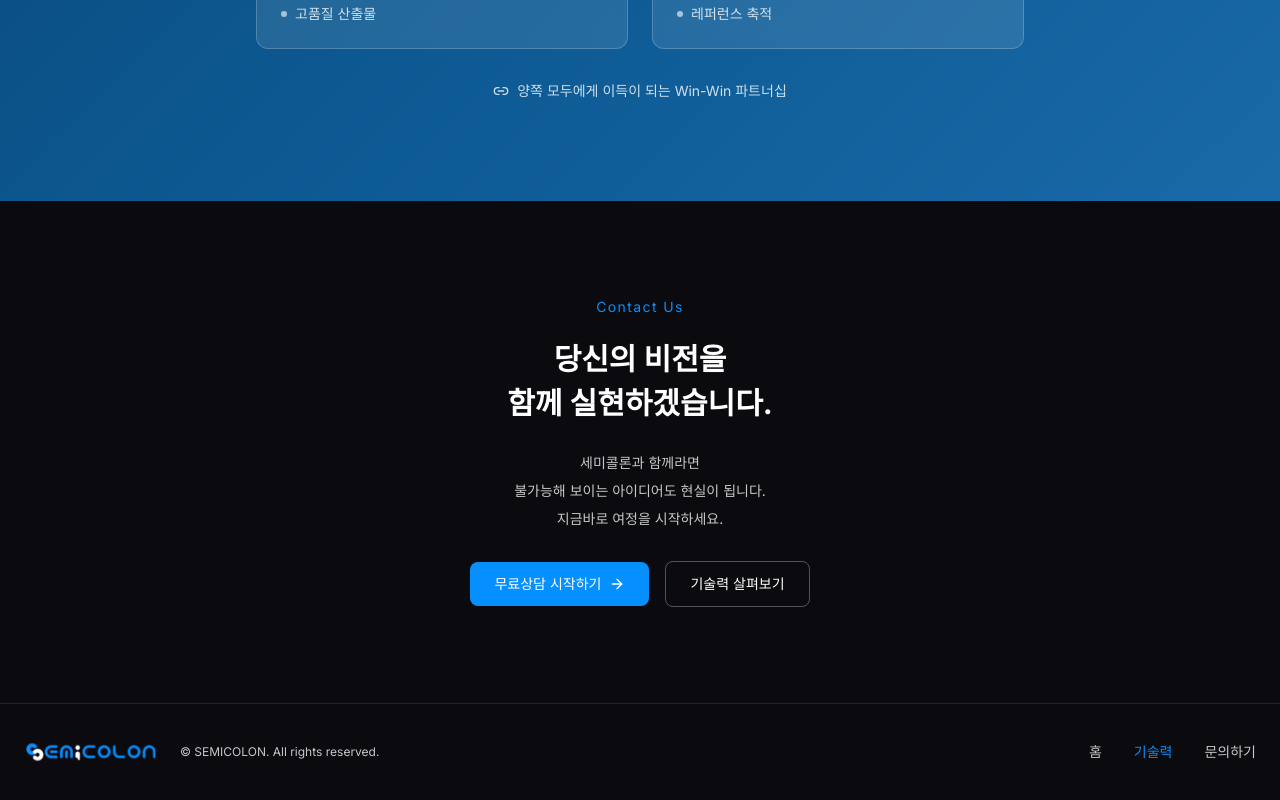
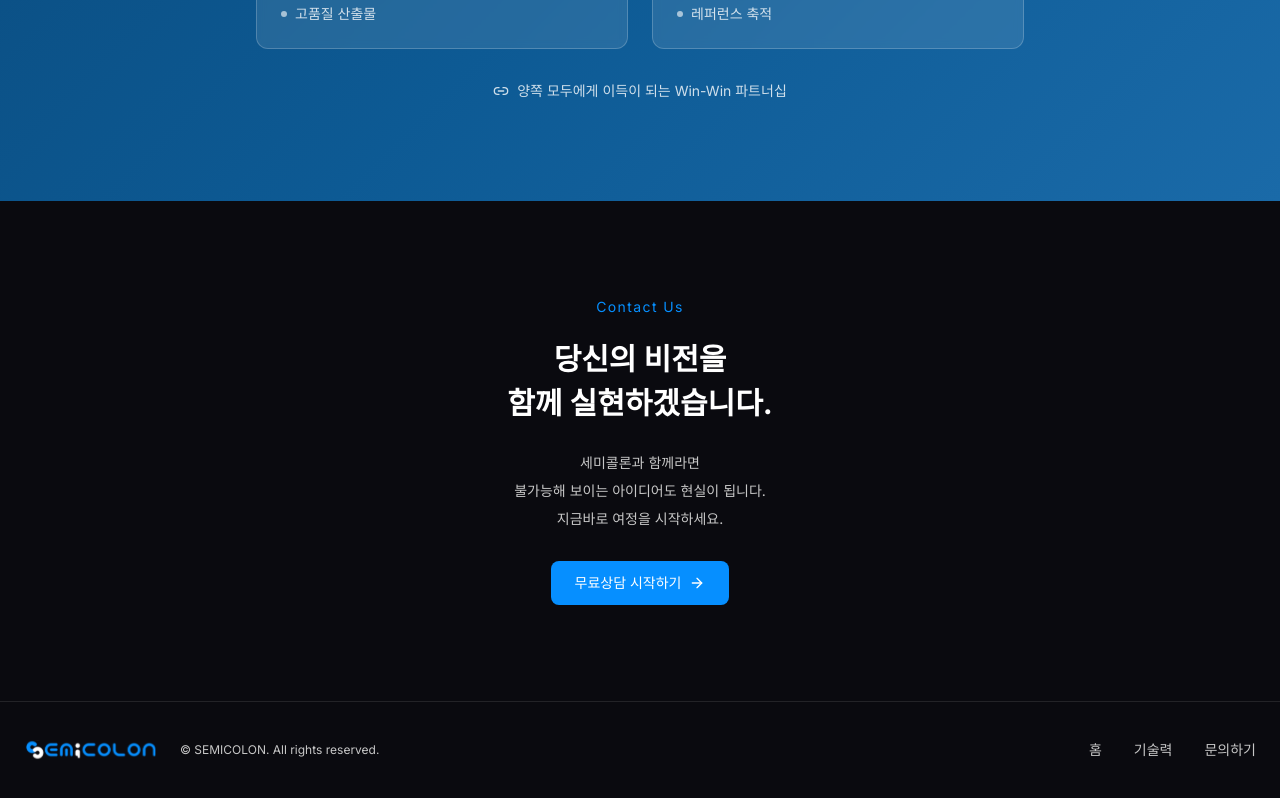
Before and after one commit to semicolon-devteam/cm-introduction-new, a Next.js app: page /skills in a window 1280 px wide. Shown: the part 3669-4469 px from the top of the page. Built offline with nearby package versions, Linux system fonts and the light colour scheme; no server answers; a web font is replaced by a local one; what @team-semicolon/community-core would draw is missing.

Commit message:
Skills 페이지 및 푸터 UI 수정
- ContactSection에서 '기술력 살펴보기' 버튼 제거
- Footer에서 '기술력' 링크 색상을 다른 링크와 동일하게 변경

Co-Authored-By: Claude Opus 4.5 <noreply@anthropic.com>

```diff
--- a/src/app/skills/_components/ContactSection.tsx
+++ b/src/app/skills/_components/ContactSection.tsx
@@ -13,20 +13,12 @@ export function ContactSection() {
           <p className="text-gray-light text-sm mb-2">세미콜론과 함께라면</p>
           <p className="text-gray-light text-sm mb-2">불가능해 보이는 아이디어도 현실이 됩니다.</p>
           <p className="text-gray-light text-sm mb-8">지금바로 여정을 시작하세요.</p>
-          <div className="flex flex-col sm:flex-row items-center justify-center gap-4">
           <Link
             href="/contacts"
             className="inline-flex items-center gap-2 bg-brand-primary hover:bg-brand-primary/90 text-white px-6 py-3 rounded-lg text-sm transition-colors"
           >
             무료상담 시작하기 <ArrowRight className="w-4 h-4" />
           </Link>
-            <Link
-              href="/skills"
-              className="inline-flex items-center gap-2 border border-white/30 hover:border-white/50 text-white px-6 py-3 rounded-lg text-sm transition-colors"
-            >
-              기술력 살펴보기
-            </Link>
-          </div>
         </div>
       </div>
     </section>
--- a/src/components/organisms/Footer.tsx
+++ b/src/components/organisms/Footer.tsx
@@ -28,7 +28,7 @@ export function Footer() {
             </Link>
             <Link
               href="/skills"
-              className="text-sm text-brand-primary hover:text-brand-primary/80 transition-colors"
+              className="text-sm text-gray-light hover:text-brand-white transition-colors"
             >
               기술력
             </Link>
```
Lines whose indentation alone changed are shown as unchanged.
